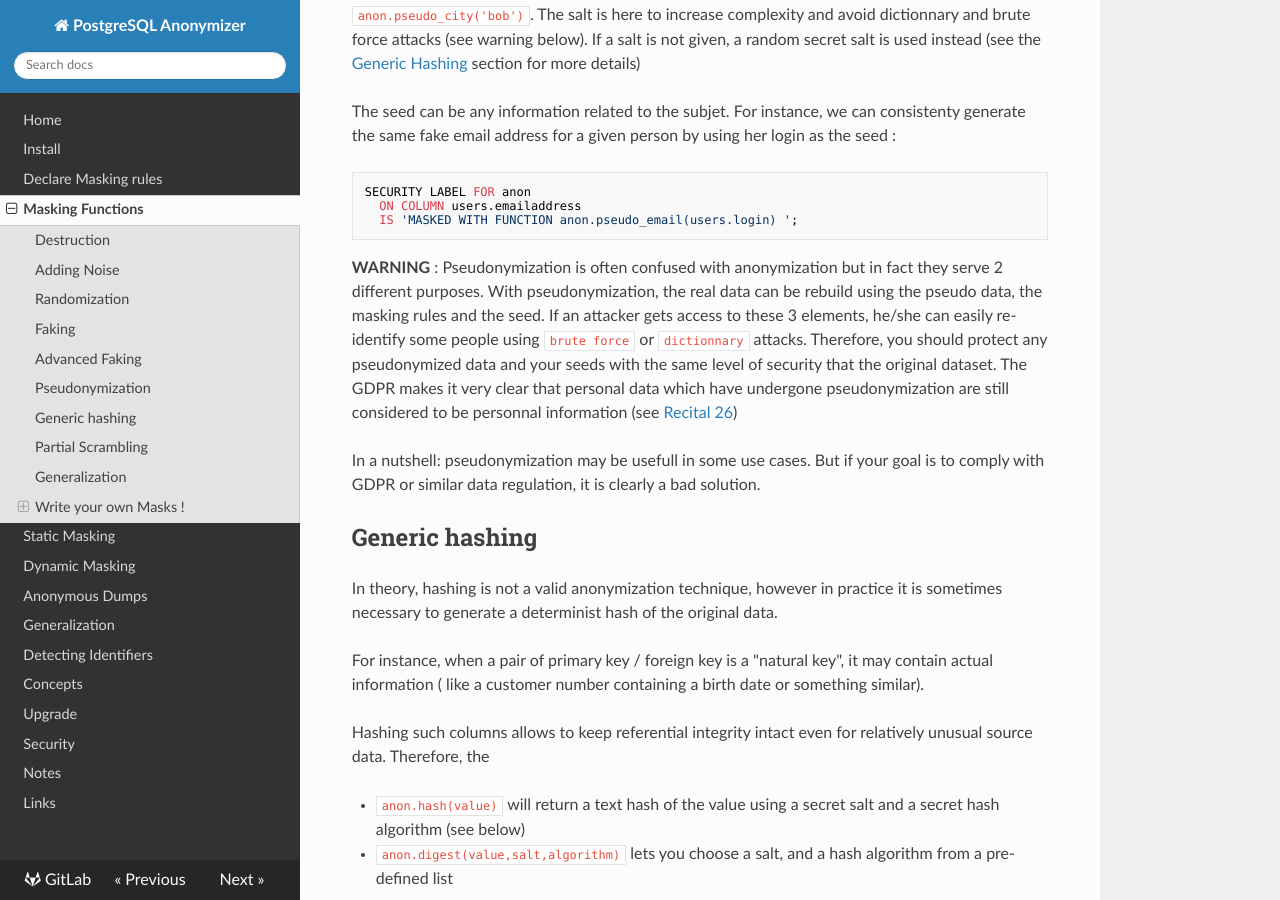
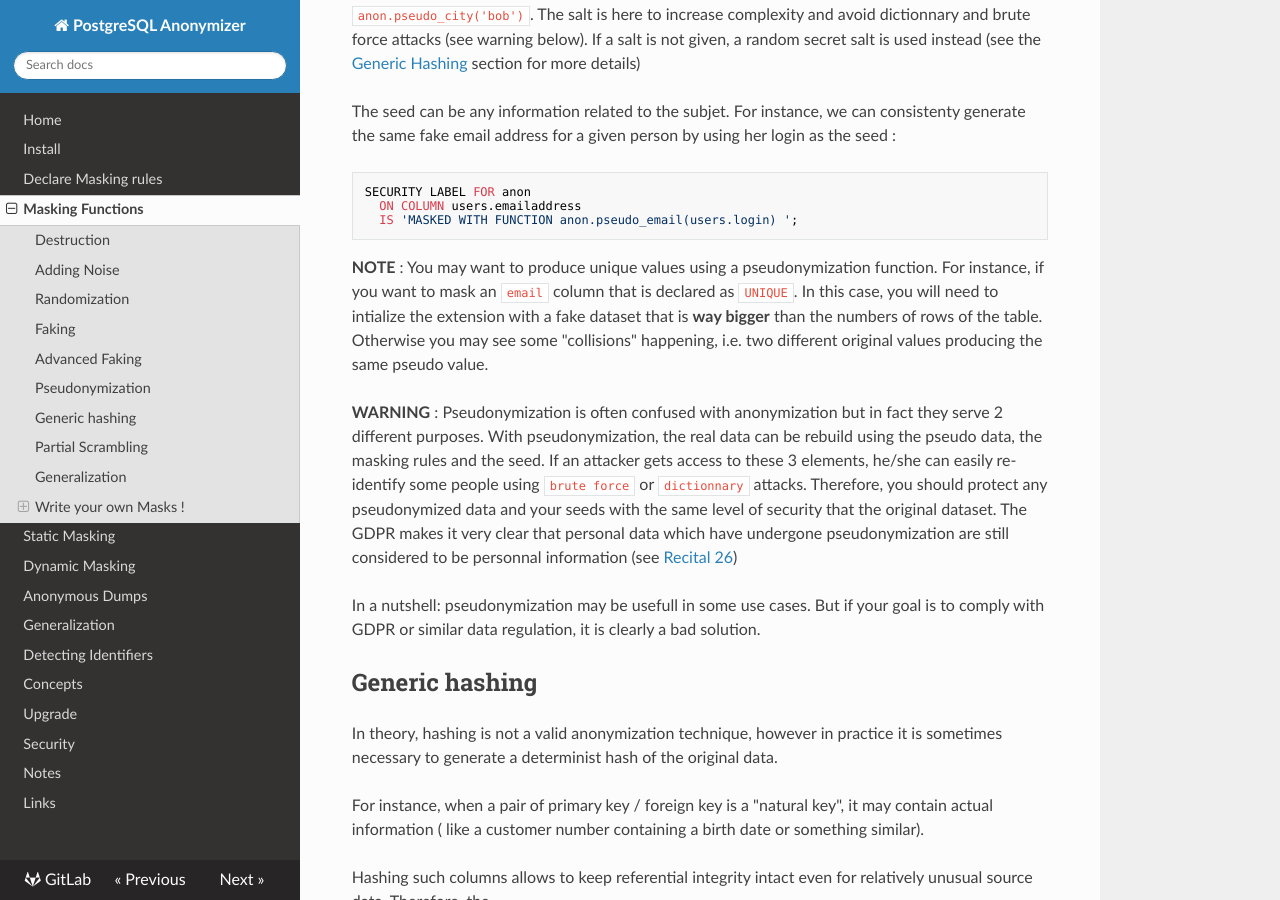
Before and after one commit to neondatabase/postgresql_anonymizer, an MkDocs documentation site: the page built from docs/masking_functions.md, in a window 1280 px wide and 900 px high, scrolled down 3690 px. Built offline with MkDocs 1.6.1, drawn with Linux system fonts in a browser that asks for light colours; nearby versions of some CDN libraries.

Commit message:
[doc] note on uniqueness and pseudonymization

````diff
--- a/docs/masking_functions.md
+++ b/docs/masking_functions.md
@@ -216,6 +216,13 @@ SECURITY LABEL FOR anon
   ON COLUMN users.emailaddress
   IS 'MASKED WITH FUNCTION anon.pseudo_email(users.login) ';
 ```
+
+**NOTE** : You may want to produce unique values using a pseudonymization
+function. For instance, if you want to mask an `email` column that is declared
+as `UNIQUE`. In this case, you will need to intialize the extension with a fake
+dataset that is **way bigger** than the numbers of rows of the table. Otherwise you
+may see some "collisions" happening, i.e. two different original values producing
+the same pseudo value.
 
 **WARNING** : Pseudonymization is often confused with anonymization but in fact
 they serve 2 different purposes. With pseudonymization, the real data can be
````
